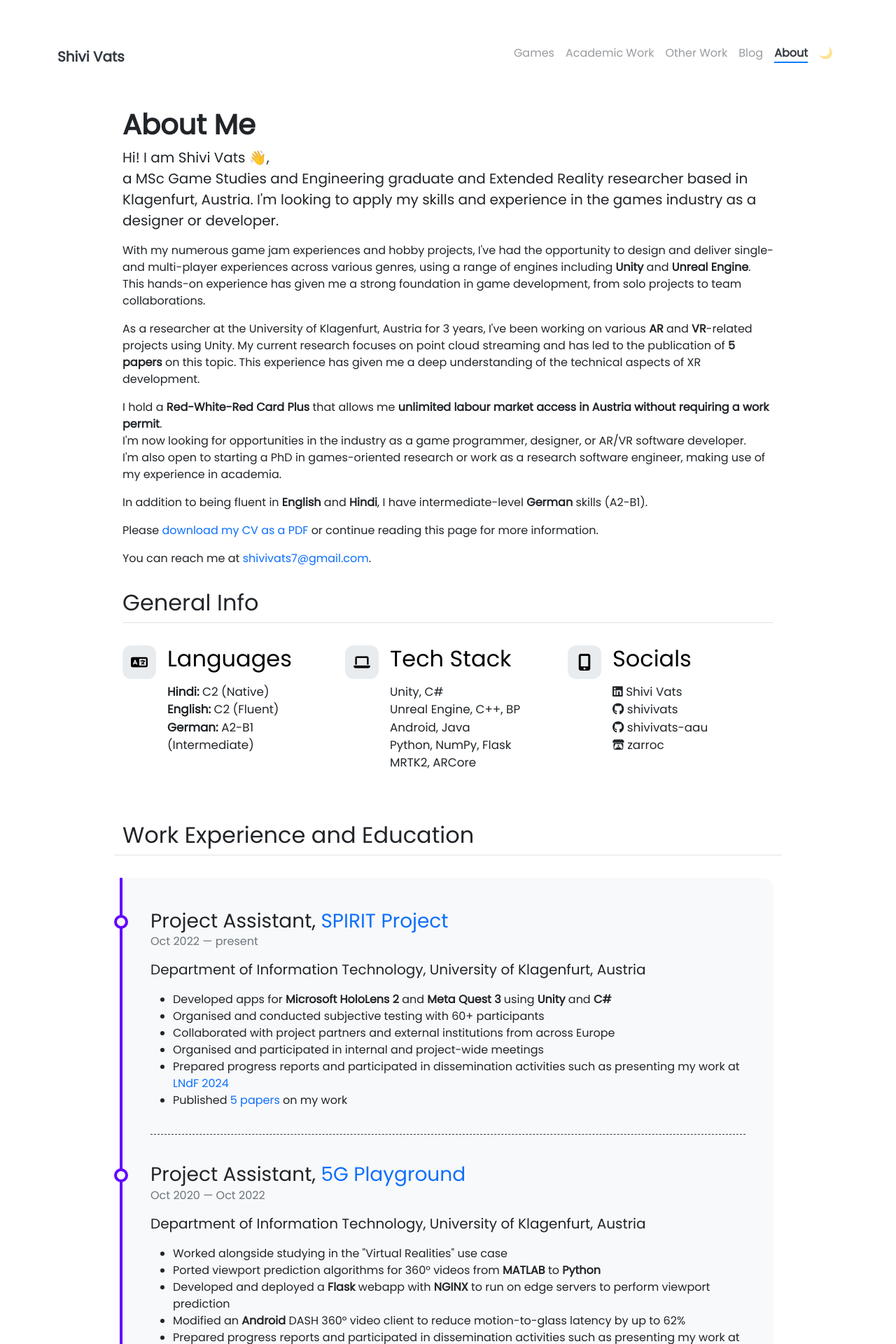
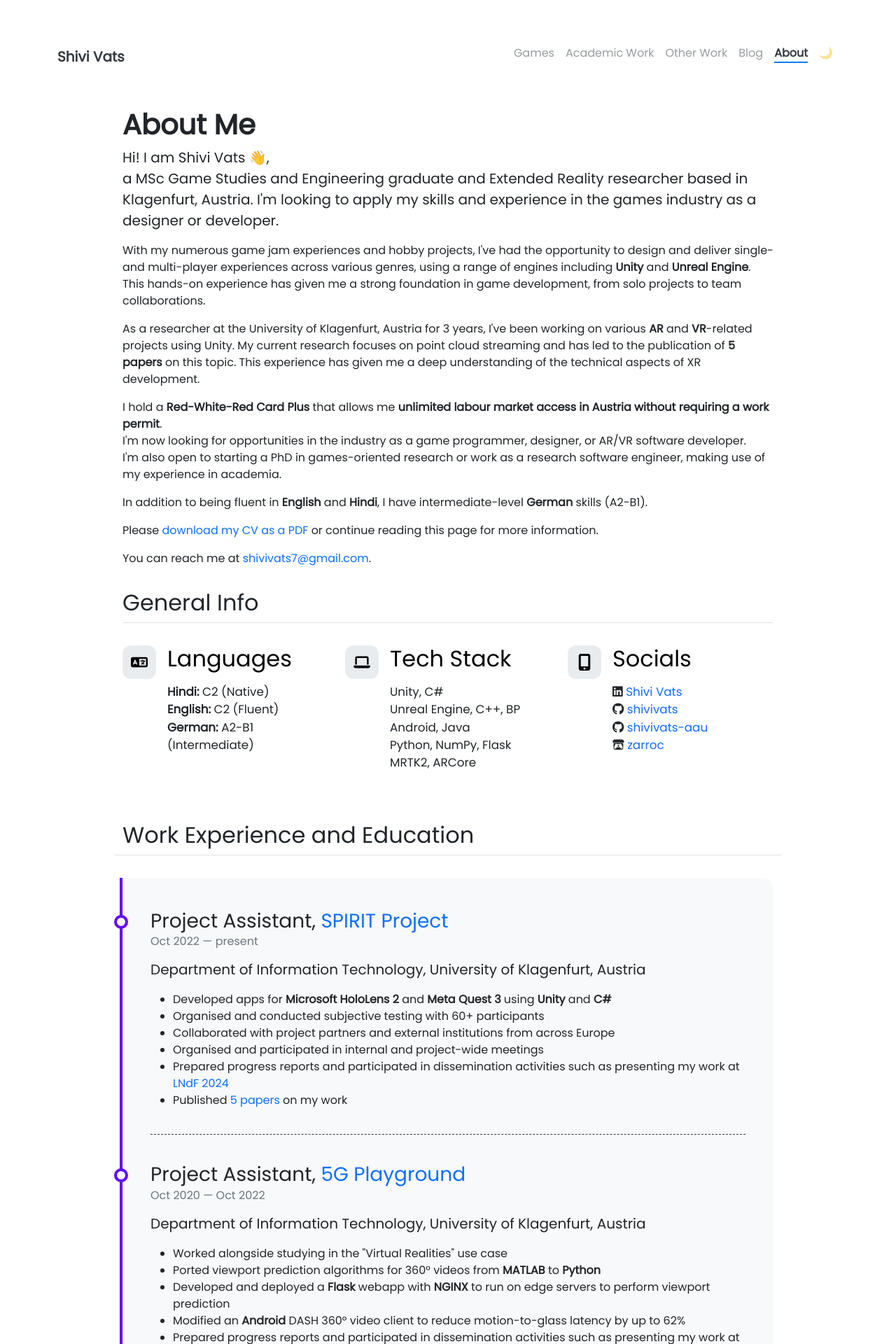
Before and after one commit to shivivats/shivivats.github.io, a Jekyll site: the page built from pages/about.md, in a window 1280 px wide. Shown: the top 1920 px of the page at 70% size. Built offline with Jekyll 4.4.1, drawn with Linux system fonts in a browser that asks for light colours; emoji names are drawn with the system emoji font.

Commit message:
Update stats.html

```diff
--- a/_includes/about/stats.html
+++ b/_includes/about/stats.html
@@ -53,10 +53,10 @@
                 <h3 class="fs-2 text-body-emphasis">Socials</h3>
                 <p>
                 <ul class="list-unstyled" style="font-size:1.05rem">
-                    <li><i class="fab fa-brands fa-linkedin"></i> <a>Shivi Vats</a></li>
-                    <li><i class="fab fa-brands fa-github"></i> <a>shivivats</a></li>
-                    <li><i class="fab fa-brands fa-github"></i> <a>shivivats-aau</a></li>
-                    <li><i class="fab fa-brands fa-itch-io"></i> <a>zarroc</a></li>
+                    <li><i class="fab fa-brands fa-linkedin"></i> <a href="https://www.linkedin.com/in/shivivats/">Shivi Vats</a></li>
+                    <li><i class="fab fa-brands fa-github"></i> <a href="https://github.com/shivivats">shivivats</a></li>
+                    <li><i class="fab fa-brands fa-github"></i> <a href="https://github.com/shivivats-aau">shivivats-aau</a></li>
+                    <li><i class="fab fa-brands fa-itch-io"></i> <a href="https://zarroc.itch.io/">zarroc</a></li>
                 </ul>
                 </p>
                 <!-- <a href="#" class="btn btn-primary">
```
